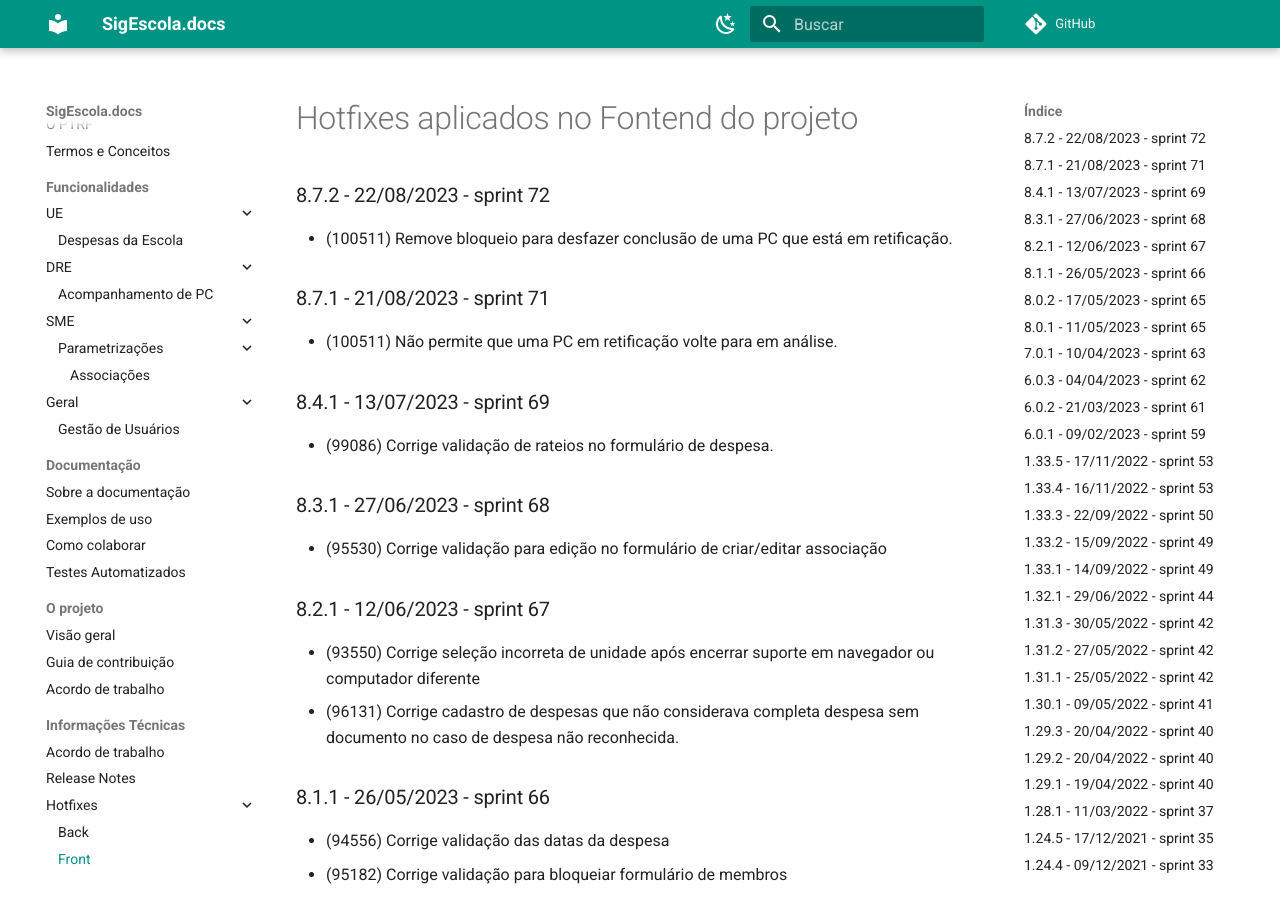
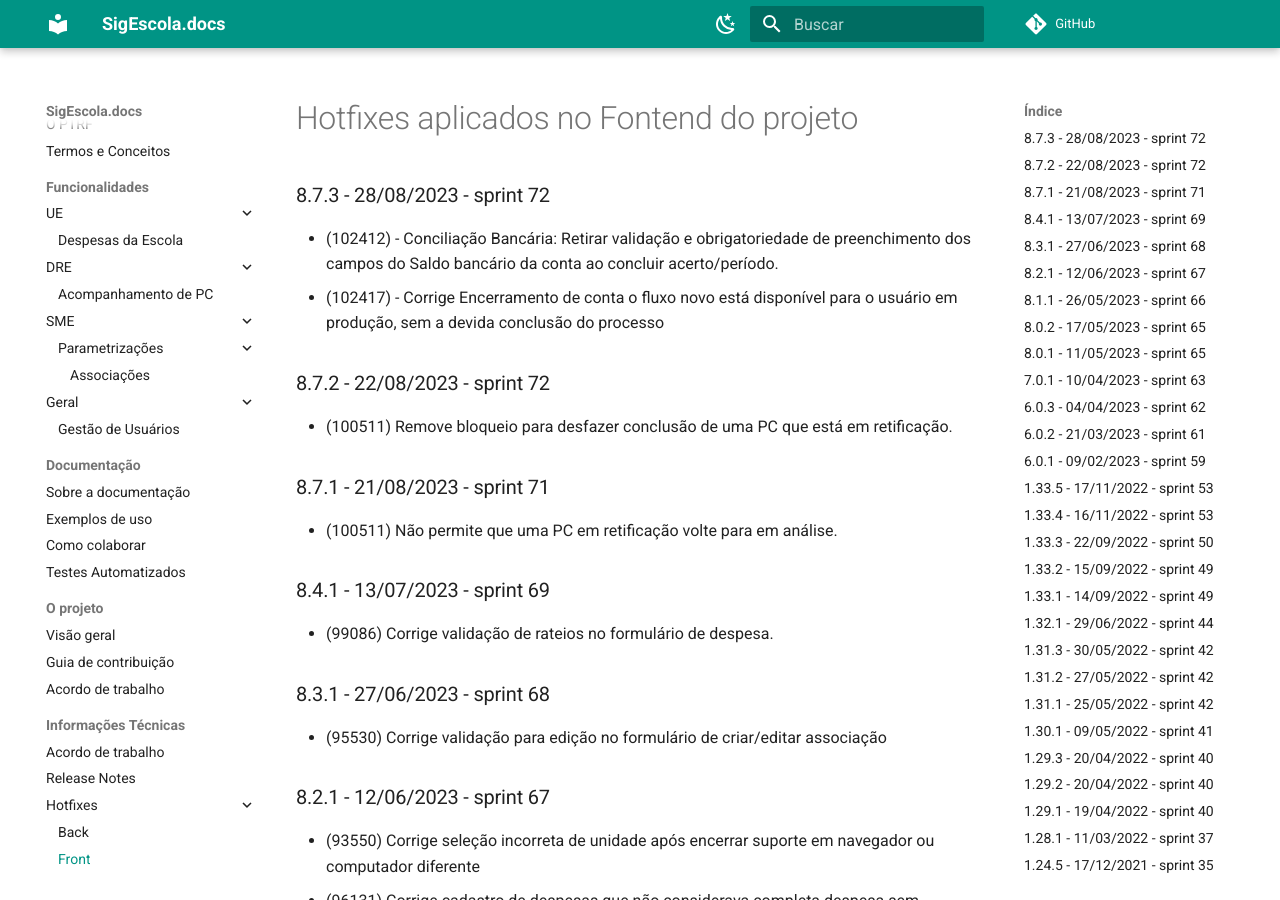
Before and after one commit to prefeiturasp/SME-PTRF-Docs, an MkDocs documentation site: the page built from docs/projeto/hotfixes_front.md, in a window 1280 px wide and 900 px high. Built offline with MkDocs 1.6.1 and Material for MkDocs 9.7.7, drawn with Linux system fonts in a browser that asks for light colours; comment, search, counter and statistics services are not loaded.

Commit message:
Update hotfixes_front.md

```diff
--- a/docs/projeto/hotfixes_front.md
+++ b/docs/projeto/hotfixes_front.md
@@ -1,4 +1,8 @@
 # Hotfixes aplicados no Fontend do projeto
+
+### 8.7.3 - 28/08/2023 - sprint 72
+* (102412) - Conciliação Bancária: Retirar validação e obrigatoriedade de preenchimento dos campos do Saldo bancário da conta ao concluir acerto/período.
+* (102417) - Corrige Encerramento de conta o fluxo novo está disponível para o usuário em produção, sem a devida conclusão do processo
 
 ### 8.7.2 - 22/08/2023 - sprint 72
 * (100511) Remove bloqueio para desfazer conclusão de uma PC que está em retificação.
```
